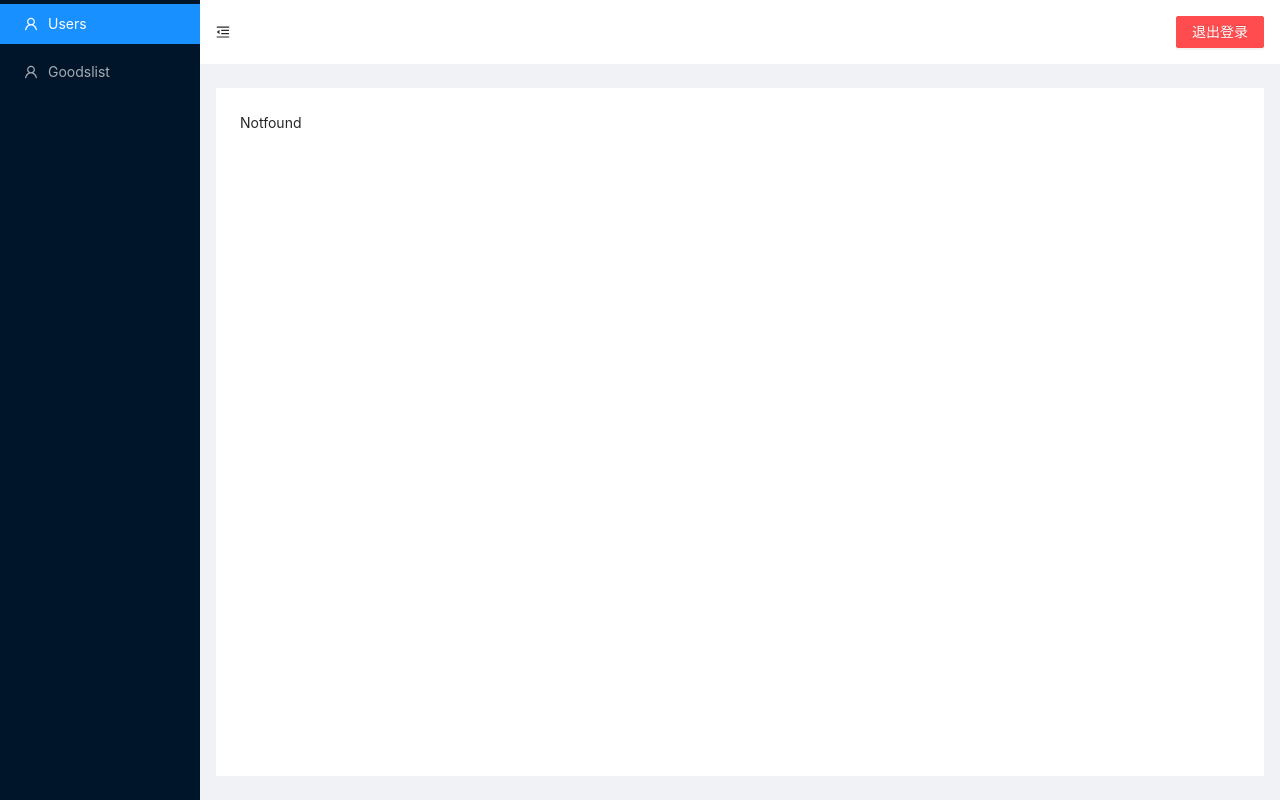
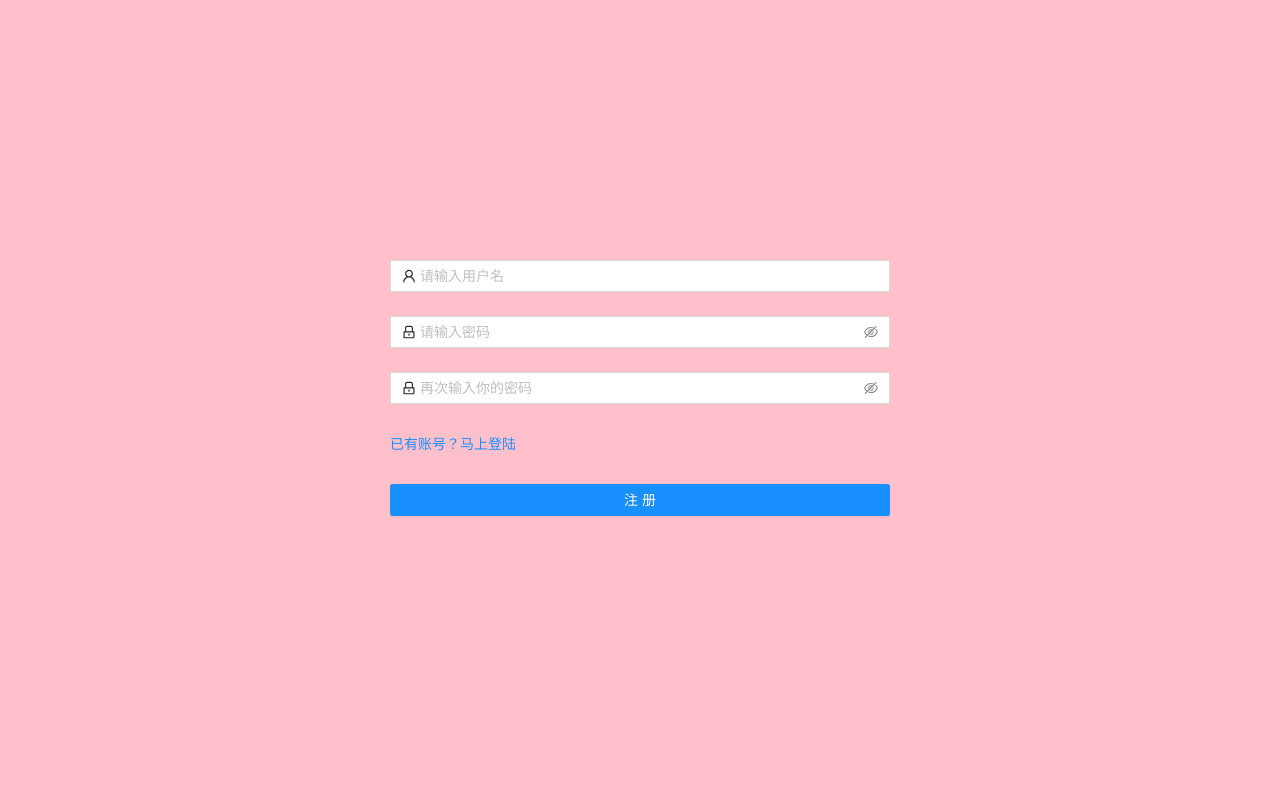
Before and after one commit to DannyWang2000/globalloading, a React (Create React App) app: page /register in a window 1280 px wide. Built offline with nearby package versions, Linux system fonts and the light colour scheme.

Commit message:
完成了路由之间的跳转

```diff
--- a/src/pages/List/Goodslist/Goodslist.js
+++ b/src/pages/List/Goodslist/Goodslist.js
@@ -1,6 +1,15 @@
-import React from 'react'
+import React, { useEffect } from 'react'
+import axios from 'axios'
+
 
 export default function Goodslist() {
+  useEffect(() => {
+    axios.get('https://github.com/wangchao2000').then(res => {
+      console.log(res)
+    })
+
+  }, [])
+
   return (
     <div>Goodslist</div>
   )
--- a/src/pages/List/Users/Users.js
+++ b/src/pages/List/Users/Users.js
@@ -1,25 +1,23 @@
 import React, { useEffect, useState } from 'react'
 import axios from 'axios'
-import { Button } from 'antd';
 
 export default function Users() {
   const [List, setList] = useState([])
   useEffect(() => {
-    axios.get('http://rap2api.taobao.org/app/mock/data/2243194').then(res => {
-      // console.log(res.data.array)
-      setList(res.data.array)
+    axios.get('https://api.github.com/users/wangchao2000').then(res => {
+      console.log(res)
+      // setList(res.data.list)
     })
   }, [])
   return (
     <div>
-      {/* <Button type="primary">Button</Button> */}
-      <ul>
+      {/* <ul>
         {
           List.map((item) => {
-            return <li key={item.foo}>{item.bar}</li>
+            return <li key={item.key}>{item.name}</li>
           })
         }
-      </ul>
+      </ul> */}
     </div>
   )
 }
--- a/src/pages/Login/Login.js
+++ b/src/pages/Login/Login.js
@@ -1,7 +1,106 @@
 import React from 'react'
+import { Form, Input, Button, message } from 'antd'
+import { UserOutlined, LockOutlined } from '@ant-design/icons'
+// import { Link, NavLink } from 'react-router-dom'
+import './login.css'
+// import { LoginApi } from '../../request/api'
 
-export default function Login() {
+export default function Login(props) {
+  // const navigate = useNavigate()
+  const onFinish = (values) => {
+    // LoginApi({
+    //   username: values.username,
+    //   password: values.password
+    // }).then(res => {
+    //   console.log(res.account);
+    //   // if (res.meta.status !== 200) {
+    //   //   message.error('登陆失败')
+    //   // } else {
+    //   //   message.success('登陆成功')
+    //   //   localStorage.setItem('token', 'token')
+    //   //   props.history.push('/users')
+    //   // }
+    // })
+    // LoginApi({
+    //   username: values.username,
+    //   password: values.password,
+    // }).then((res) => {
+    //   // console.log(res)
+    //   if (res.meta.status !== 200) {
+    //     message.error('登陆失败')
+    //   } else {
+    //     message.success('登陆成功')
+    //     localStorage.setItem('token',res.data['token'])
+    //     setTimeout(() => {
+    //       navigate('/list')
+    //     }, 1500)
+    //   }
+    // })
+    // console.log('Success:', values)
+
+
+    if (values.username === "admin" && values.password === "123456") {
+      message.success('登录成功')
+      localStorage.setItem('token', 'wc')
+      console.log(props);
+      props.history.push('/users')
+    } else {
+      message.error('登录失败')
+    }
+  }
+
   return (
-    <div>Login</div>
+    <div className="login">
+      <div className="login_box">
+        <Form
+          name="basic"
+          initialValues={{
+            remember: true,
+          }}
+          onFinish={onFinish}
+          autoComplete="off"
+        >
+          <Form.Item
+            name="username"
+            rules={[
+              {
+                required: true,
+                message: '请输入用户名!',
+              },
+            ]}
+            initialValue="admin"
+          >
+            <Input prefix={<UserOutlined className="site-form-item-icon" />} placeholder="请输入用户名" />
+          </Form.Item>
+
+          <Form.Item
+            name="password"
+            initialValue="123456"
+            rules={[
+              {
+                required: true,
+                message: '请输入密码!',
+              },
+            ]}
+          >
+            <Input.Password prefix={<LockOutlined className="site-form-item-icon" />} placeholder="请输入密码" />
+          </Form.Item>
+
+          {/* <Form.Item name="remember" valuePropName="checked">
+            <Checkbox>记住账号</Checkbox>
+          </Form.Item>
+
+          <Form.Item>
+            <Link to="/register">立即注册账号</Link>
+          </Form.Item> */}
+
+          <Form.Item>
+            <Button type="primary" htmlType="submit" block>
+              登陆
+            </Button>
+          </Form.Item>
+        </Form>
+      </div>
+    </div>
   )
 }
--- /dev/null
+++ b/src/pages/Login/login.css
@@ -0,0 +1,13 @@
+.login{
+    background: pink;
+    width: 100%;
+    height: 100vh;
+    position: relative;
+  }
+  .login_box{
+    width: 500px;
+    position: absolute;
+    left: 50%;
+    top: 50%;
+    transform:translate(-50%,-50%);
+  }
--- /dev/null
+++ b/src/pages/Register/Register.js
@@ -0,0 +1,86 @@
+import React from 'react'
+import { Form, Input, Button, Checkbox } from 'antd'
+import { UserOutlined, LockOutlined } from '@ant-design/icons'
+import { Link } from 'react-router-dom'
+import './register.css'
+
+export default function Register() {
+  const onFinish = (values) => {
+    console.log('Success:', values)
+  }
+
+  const onFinishFailed = (errorInfo) => {
+    console.log('Failed:', errorInfo)
+  }
+  return (
+    <div className="login">
+      <div className="login_box">
+        <Form
+          name="basic"
+          initialValues={{
+            remember: true,
+          }}
+          onFinish={onFinish}
+          onFinishFailed={onFinishFailed}
+          autoComplete="off"
+        >
+          <Form.Item
+            name="username"
+            rules={[
+              {
+                required: true,
+                message: '请输入用户名!',
+              },
+            ]}
+          >
+            <Input prefix={<UserOutlined className="site-form-item-icon" />} placeholder="请输入用户名" />
+          </Form.Item>
+
+          <Form.Item
+            name="password"
+            rules={[
+              {
+                required: true,
+                message: '请输入密码!',
+              },
+            ]}
+          >
+            <Input.Password prefix={<LockOutlined className="site-form-item-icon" />} placeholder="请输入密码" />
+          </Form.Item>
+
+          <Form.Item
+            name="confirm"
+            dependencies={['password']}
+            hasFeedback
+            rules={[
+              {
+                required: true,
+                message: '再次输入你的密码!',
+              },
+              ({ getFieldValue }) => ({
+                validator(_, value) {
+                  if (!value || getFieldValue('password') === value) {
+                    return Promise.resolve()
+                  }
+                  return Promise.reject(new Error('请输入相同的密码!'))
+                },
+              }),
+            ]}
+          >
+            <Input.Password prefix={<LockOutlined className="site-form-item-icon" />} placeholder="再次输入你的密码" />
+          </Form.Item>
+
+          <Form.Item>
+            <Link to="/login">已有账号？马上登陆</Link>
+          </Form.Item>
+
+          <Form.Item>
+            <Button type="primary" htmlType="submit" block>
+              注册
+            </Button>
+          </Form.Item>
+        </Form>
+      </div>
+    </div>
+  )
+}
--- /dev/null
+++ b/src/pages/Register/register.css
@@ -0,0 +1,13 @@
+.login{
+    background: pink;
+    width: 100%;
+    height: 100vh;
+    position: relative;
+  }
+  .login_box{
+    width: 500px;
+    position: absolute;
+    left: 50%;
+    top: 50%;
+    transform:translate(-50%,-50%);
+  }
--- a/src/pages/index.js
+++ b/src/pages/index.js
@@ -1,2 +1,3 @@
 export { default as List } from './List/List'
 export { default as Login } from './Login/Login'
+export { default as Register } from './Register/Register'
--- /dev/null
+++ b/src/request/api.js
@@ -0,0 +1,6 @@
+// import request from './request'
+
+// export const LoginApi = (params) => request.post('/login', params)
+
+// export const GetGoodsApi = (params) => request.get('/goods', {params})
+// export const LoginApi = (params) => request.get('/login', params)
--- a/src/router/index.js
+++ b/src/router/index.js
@@ -3,7 +3,8 @@ import { Redirect } from 'react-router-dom'
 import { BrowserRouter as Router, Switch, Route } from 'react-router-dom'
 import {
   List,
-  Login
+  Login,
+  Register
 } from '../pages'
 
 export default function index() {
@@ -11,12 +12,13 @@ export default function index() {
     <Router>
       <Switch>
         <Route path="/login" component={Login} />
-        <Route path="/" component={List}/>
-        {/* <Route path="/" render={() =>
+        <Route path="/register" component={Register} />
+        {/* <Route path="/" component={List}/> */}
+        <Route path="/" render={() =>
           localStorage.getItem("token") ?
             <List></List> :
             <Redirect to="login" />
-        } /> */}
+        } />
       </Switch>
     </Router>
   )
```
Also changed, not shown: src/request/request.js (added, +29 -0 lines).
